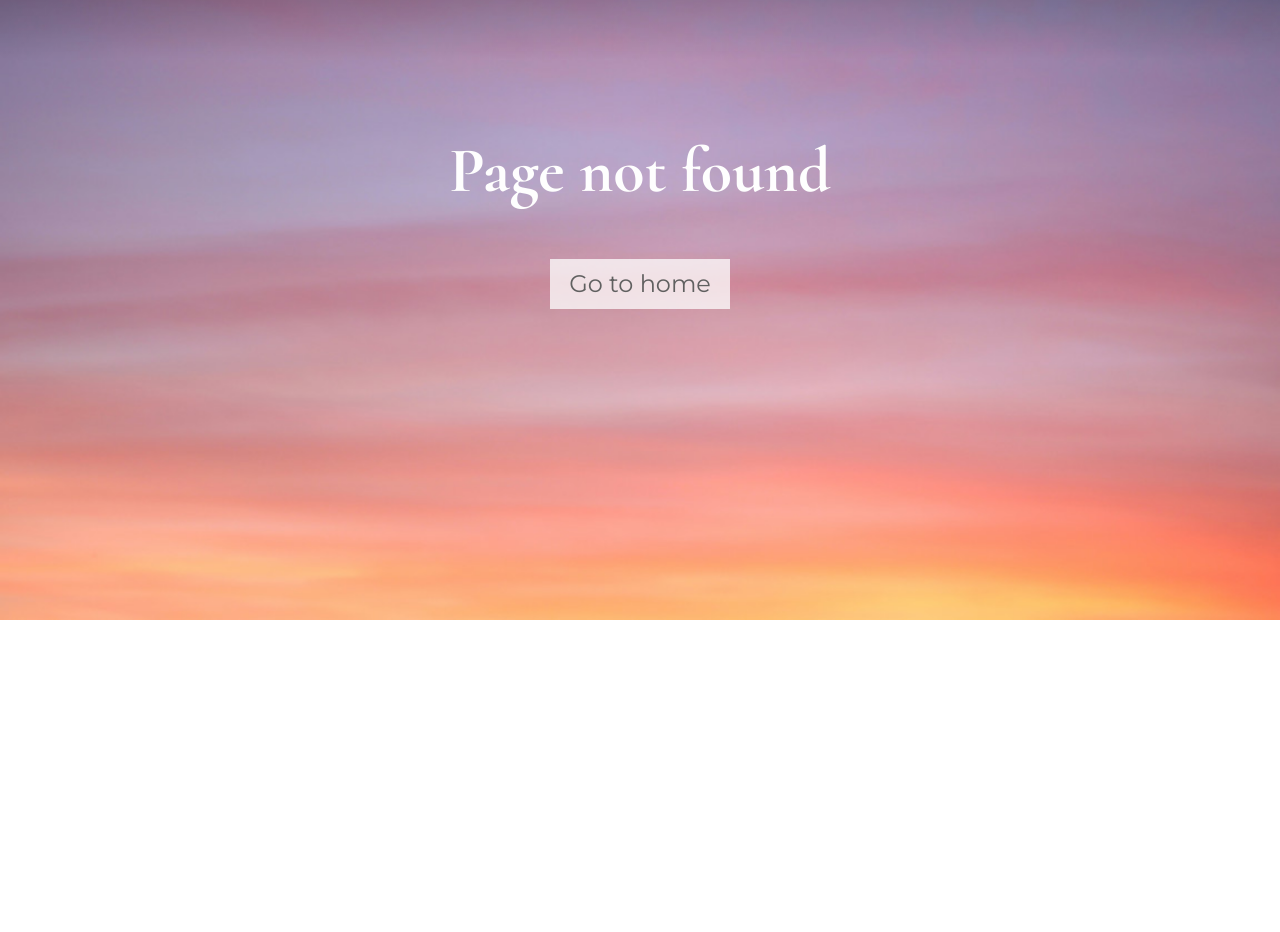
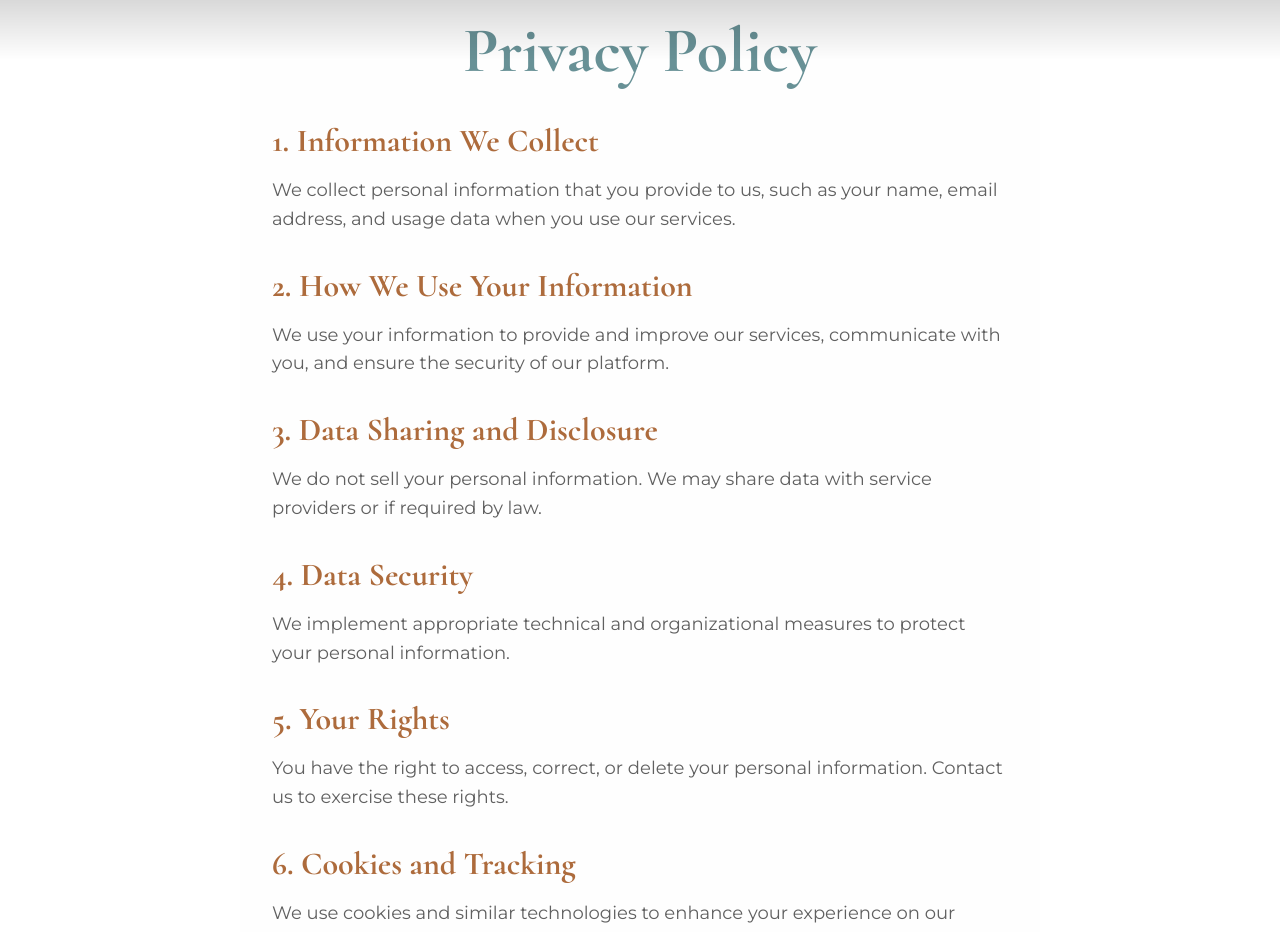
Before and after one commit to YahyaBlm/hackathon-wcs-cda--olay, a React (Vite) app: page /privacy-policy in a window 1280 px wide. Before the commit this address had no page. Shown: the part 180-1112 px from the top of the page. Before the commit the page ends 800 px from the top, so only its background shows below. Built offline with nearby package versions, Linux system fonts and the light colour scheme; a web font is replaced by a local one.

Commit message:
privacy policy and fix terms and condition css.

```diff
--- /dev/null
+++ b/src/css/privacy-policy.css
@@ -0,0 +1,95 @@
+.privacy-container {
+    font-family: var(--ff-text);
+    color: var(--black);
+    background-color: var(--white);
+    padding: 12rem 2rem;
+    max-width: 800px;
+    margin: 0 auto;
+}
+
+.privacy-title {
+    font-family: var(--ff-main);
+    font-size: var(--fz-64);
+    color: var(--sea);
+    text-align: center;
+    margin-bottom: 2rem;
+    opacity: 0;
+    transform: translateY(20px);
+    animation: fadeInUp 0.5s ease-out forwards;
+}
+
+.privacy-section {
+    margin-bottom: 2rem;
+    opacity: 0;
+    transform: translateY(20px);
+    animation: fadeInUp 0.5s ease-out forwards;
+}
+
+.privacy-section h2 {
+    font-family: var(--ff-main);
+    font-size: var(--fz-32);
+    color: var(--mountain);
+    margin-bottom: 1rem;
+}
+
+.privacy-section p {
+    font-size: var(--fz-18);
+    line-height: 1.6;
+    color: var(--grey-dark);
+}
+
+@keyframes fadeInUp {
+    to {
+        opacity: 1;
+        transform: translateY(0);
+    }
+}
+
+.privacy-section:nth-child(1) {
+    animation-delay: 0.1s;
+}
+.privacy-section:nth-child(2) {
+    animation-delay: 0.2s;
+}
+.privacy-section:nth-child(3) {
+    animation-delay: 0.3s;
+}
+.privacy-section:nth-child(4) {
+    animation-delay: 0.4s;
+}
+.privacy-section:nth-child(5) {
+    animation-delay: 0.5s;
+}
+.privacy-section:nth-child(6) {
+    animation-delay: 0.6s;
+}
+.privacy-section:nth-child(7) {
+    animation-delay: 0.7s;
+}
+.privacy-section:nth-child(8) {
+    animation-delay: 0.8s;
+}
+.contact-link {
+    color: var(--sea);
+    text-decoration: none;
+    transition: color 0.3s ease;
+}
+
+.contact-link:hover {
+    color: var(--mountain);
+    text-decoration: underline;
+}
+
+@media (max-width: 768px) {
+    .privacy-title {
+        font-size: var(--fz-32);
+    }
+
+    .privacy-section h2 {
+        font-size: var(--fz-24);
+    }
+
+    .privacy-section p {
+        font-size: var(--fz-16);
+    }
+}
--- a/src/main.jsx
+++ b/src/main.jsx
@@ -10,6 +10,7 @@ import DiscoveredMountain from './pages/discovered-mountain.jsx';
 import DiscoveredDesert from './pages/discovered-desert.jsx';
 import DiscoveredForest from './pages/discovered-forest.jsx';
 import TermsAndConditions from './pages/terms-and-conditions.jsx';
+import PrivacyPolicy from './pages/privacy-policy.jsx';
 
 const router = createBrowserRouter(
     [
@@ -45,6 +46,10 @@ const router = createBrowserRouter(
                     element: <TermsAndConditions />,
                 },
                 {
+                    path: '/privacy-policy',
+                    element: <PrivacyPolicy />,
+                },
+                {
                     path: '*',
                     element: <Error404 />,
                 },
--- /dev/null
+++ b/src/pages/privacy-policy.jsx
@@ -0,0 +1,71 @@
+import '../css/privacy-policy.css';
+
+export default function PrivacyPolicy() {
+    return (
+        <div className="privacy-container">
+            <h1 className="privacy-title">Privacy Policy</h1>
+
+            <section className="privacy-section">
+                <h2>1. Information We Collect</h2>
+                <p>
+                    We collect personal information that you provide to us, such as your name, email address, and usage
+                    data when you use our services.
+                </p>
+            </section>
+
+            <section className="privacy-section">
+                <h2>2. How We Use Your Information</h2>
+                <p>
+                    We use your information to provide and improve our services, communicate with you, and ensure the
+                    security of our platform.
+                </p>
+            </section>
+
+            <section className="privacy-section">
+                <h2>3. Data Sharing and Disclosure</h2>
+                <p>
+                    We do not sell your personal information. We may share data with service providers or if required by
+                    law.
+                </p>
+            </section>
+
+            <section className="privacy-section">
+                <h2>4. Data Security</h2>
+                <p>
+                    We implement appropriate technical and organizational measures to protect your personal information.
+                </p>
+            </section>
+
+            <section className="privacy-section">
+                <h2>5. Your Rights</h2>
+                <p>
+                    You have the right to access, correct, or delete your personal information. Contact us to exercise
+                    these rights.
+                </p>
+            </section>
+
+            <section className="privacy-section">
+                <h2>6. Cookies and Tracking</h2>
+                <p>We use cookies and similar technologies to enhance your experience on our platform.</p>
+            </section>
+
+            <section className="privacy-section">
+                <h2>7. Changes to This Policy</h2>
+                <p>
+                    We may update this privacy policy from time to time. We will notify you of any significant changes.
+                </p>
+            </section>
+
+            <section className="privacy-section">
+                <h2>8. Contact Us</h2>
+                <p>
+                    If you have any questions about this Privacy Policy, please{' '}
+                    <a href="mailto:ducksociety@duck.com" className="contact-link">
+                        contact us
+                    </a>
+                    .
+                </p>
+            </section>
+        </div>
+    );
+}
--- a/src/pages/terms-and-conditions.jsx
+++ b/src/pages/terms-and-conditions.jsx
@@ -50,7 +50,12 @@ export default function TermsAndConditions() {
 
             <section className="terms-section">
                 <h2>8. Contact Us</h2>
-                <p>If you have any questions about these Terms, please contact us.</p>
+                <p>
+                    If you have any questions about these Terms, please{' '}
+                    <a href="mailto:ducksociety@duck.com" className="contact-link">
+                        contact us
+                    </a>
+                </p>
             </section>
         </div>
     );
```
